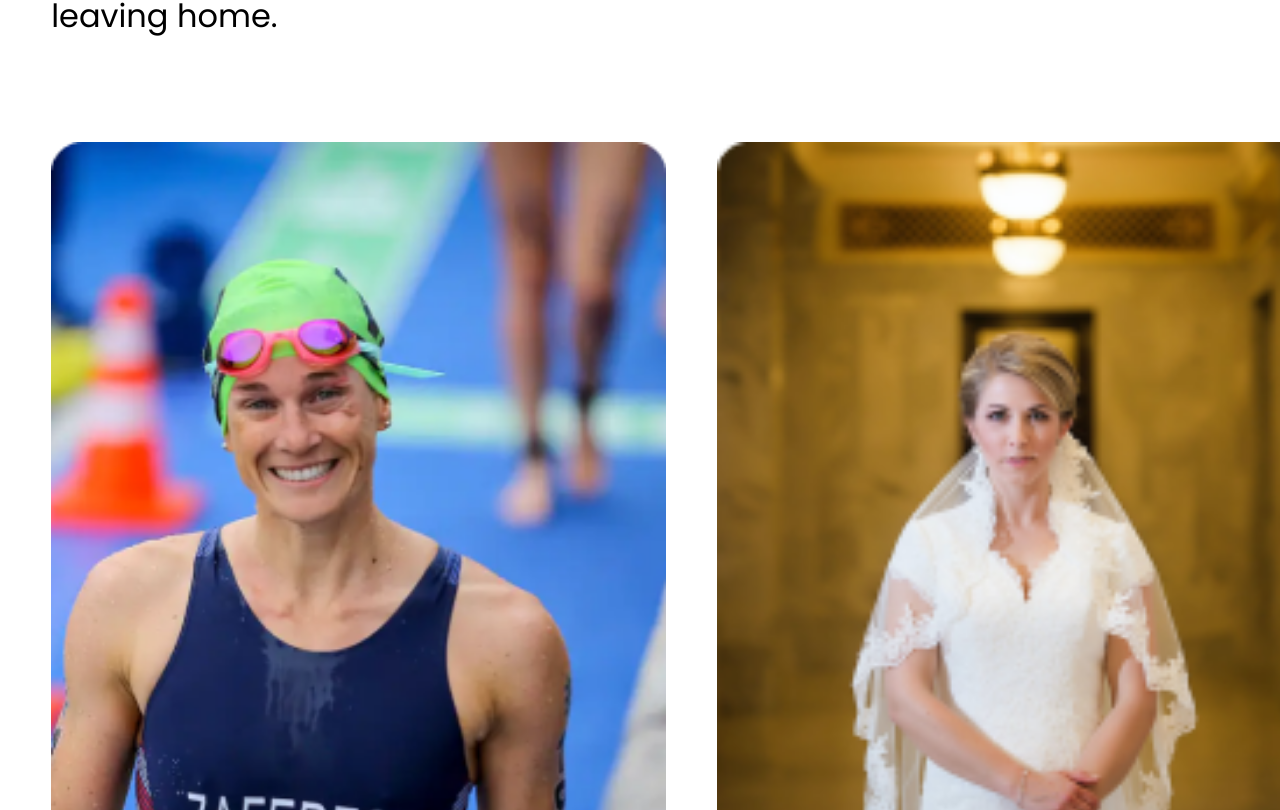
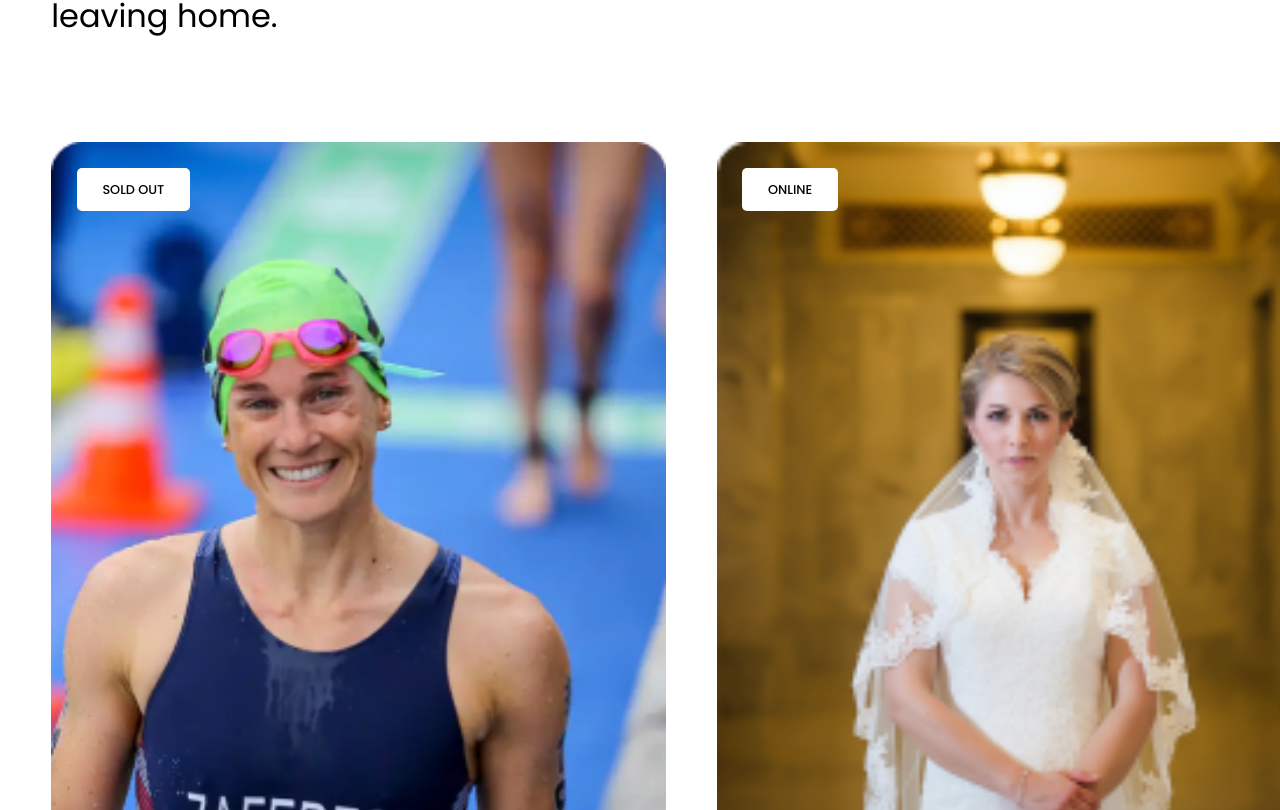
Before and after one commit to jasonh14/simple-airbnb-clone, a React (Create React App) app: page / in a window 1280 px wide. Shown: the part 1090-1900 px from the top of the page. Built offline with nearby package versions, Linux system fonts and the light colour scheme.

Commit message:
add after pseudo for status label card

```diff
--- a/src/App.js
+++ b/src/App.js
@@ -15,6 +15,7 @@ const App = () => {
       country: "USA",
       title: "Life lessons with Katie Zaferes",
       price: "$136",
+      online: false,
     },
     {
       img: weddingImage,
@@ -23,6 +24,7 @@ const App = () => {
       country: "USA",
       title: "Learn wedding photography",
       price: "$125",
+      online: true,
     },
     {
       img: mountainImage,
@@ -31,8 +33,10 @@ const App = () => {
       country: "USA",
       title: "Group Mountain Biking",
       price: "$50",
+      online: true,
     },
   ]);
+
   return (
     <div>
       <Navbar />
--- a/src/components/Card.js
+++ b/src/components/Card.js
@@ -1,10 +1,10 @@
 import {FontAwesomeIcon} from "@fortawesome/react-fontawesome";
 import {faStar} from "@fortawesome/free-solid-svg-icons";
 
-const Card = ({img, rating, peopleCount, country, title, price}) => {
+const Card = ({img, rating, peopleCount, country, title, price, online}) => {
   return (
     <div className="card">
-      <div>
+      <div className={online ? "card-img-online" : "card-img-soldout"}>
         <img className="w-100" src={img} alt="" />
       </div>
       <div className="rating">
--- a/src/components/Cards.js
+++ b/src/components/Cards.js
@@ -13,6 +13,7 @@ const Cards = ({data}) => {
           country={data.country}
           title={data.title}
           price={data.price}
+          online={data.online}
         />
       ))}
     </div>
--- a/src/index.css
+++ b/src/index.css
@@ -69,6 +69,40 @@
   object-fit: cover;
 }
 
+.card-img-online {
+  position: relative;
+}
+
+.card-img-soldout {
+  position: relative;
+}
+
+.card-img-online::after {
+  content: "ONLINE";
+  position: absolute;
+  top: 2vw;
+  left: 2vw;
+  z-index: 1;
+  font-weight: 500;
+  background-color: white;
+  padding: 1vw 2vw;
+  font-size: 0.8rem;
+  border-radius: 5px;
+}
+
+.card-img-soldout::after {
+  content: "SOLD OUT";
+  position: absolute;
+  top: 2vw;
+  left: 2vw;
+  z-index: 1;
+  font-weight: 500;
+  background-color: white;
+  padding: 1vw 2vw;
+  font-size: 0.8rem;
+  border-radius: 5px;
+}
+
 .rating,
 .card-title,
 .card-price {
```
